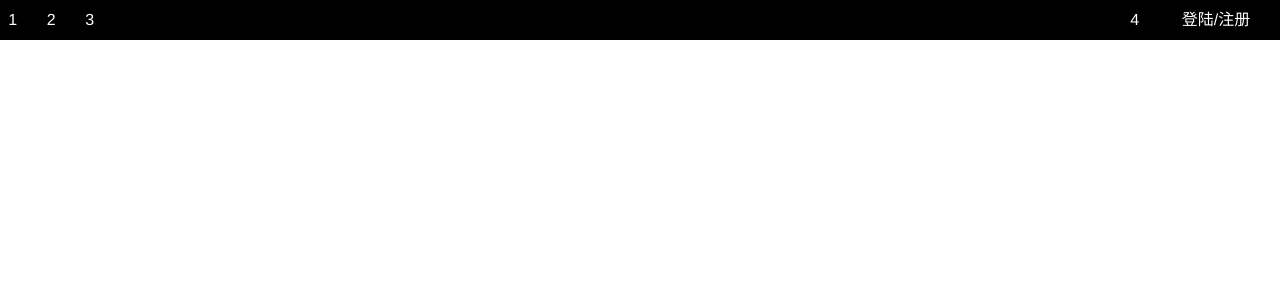
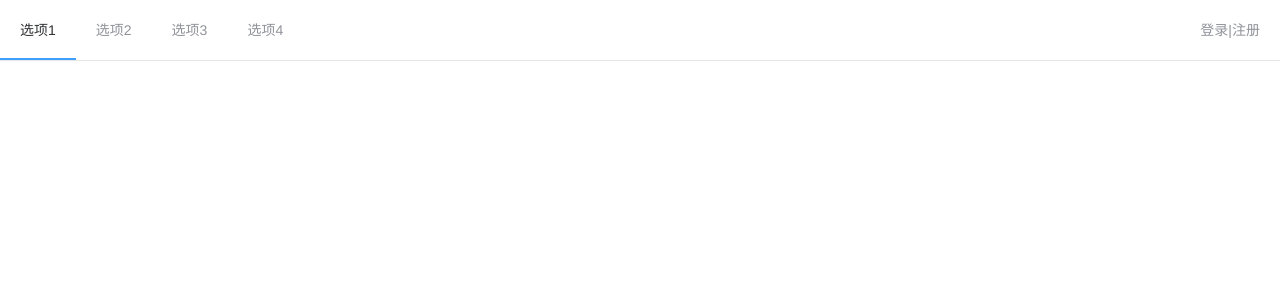
Before and after one commit to IrisLi17/TeamStyle19_front, a Vue app: page / in a window 1280 px wide. Shown: the top 300 px of the page. Built offline with nearby package versions, Linux system fonts and the light colour scheme; what vue-resource would draw is missing.

Commit message:
use element-ui and change navbar

```diff
--- a/index.html
+++ b/index.html
@@ -17,8 +17,4 @@
     height: 100%;
     width: 100%;
   }
-  #app {
-    margin-top: 0;
-    height: 100%;
-  }
 </style>
--- a/package.json
+++ b/package.json
@@ -14,6 +14,7 @@
     "lint": "eslint --ext .js,.vue src test/unit/specs test/e2e/specs"
   },
   "dependencies": {
+    "element-ui": "^2.1.0",
     "vue": "^2.4.2",
     "vue-resource": "^1.3.5",
     "vue-router": "^2.7.0",
@@ -24,6 +25,7 @@
     "babel-core": "^6.22.1",
     "babel-eslint": "^7.1.1",
     "babel-loader": "^7.1.1",
+    "babel-plugin-component": "^1.1.0",
     "babel-plugin-istanbul": "^4.1.1",
     "babel-plugin-transform-runtime": "^6.22.0",
     "babel-preset-env": "^1.3.2",
--- a/src/App.vue
+++ b/src/App.vue
@@ -21,9 +21,7 @@ export default {
   font-family: 'Avenir', Helvetica, Arial, sans-serif;
   -webkit-font-smoothing: antialiased;
   -moz-osx-font-smoothing: grayscale;
-  text-align: center;
   color: #2c3e50;
-  margin-top: 60px;
 }
 
 </style>
--- a/src/components/NavBar.vue
+++ b/src/components/NavBar.vue
@@ -1,53 +1,34 @@
 <template>
     <div>
-        <span id="no1">1</span>
-        <span id="no2">2</span>
-        <span id="no3">3</span>
-        <span id="no4">4</span>
-        <span id="log">登陆/注册</span>
+        <el-menu :default-active="activeIndex" mode="horizontal">
+            <el-menu-item index="1"> 选项1 </el-menu-item>
+            <el-menu-item index="2"> 选项2 </el-menu-item>
+            <el-menu-item index="3"> 选项3 </el-menu-item>
+            <el-menu-item index="4"> 选项4 </el-menu-item>
+            <el-menu-item index="5" id="log"> 登录|注册 </el-menu-item>
+        </el-menu>
     </div>
 </template>
 
 <script>
     export default{
-        name: 'NavBar'
+        name: 'NavBar',
+        data(){
+            return{
+                activeIndex:'1'
+            }
+        }
     }
 </script>
 
 <style lang="scss" scoped>
-    template {
-        width: 100%;
-        height: 100%;
-        margin: 0;
+#log{
+    border:none;
+    position: absolute;
+    right: 0;
+    &:visited{
+        color:#909399;
     }
-    div {
-        margin: 0;
-        width: 100%;
-        height: 5%;
-        background: {
-            color: black;
-        }
-        display: flex;
-        display: -webkit-flex; /*Safari*/
-        align-items: center;
-        justify-content: space-between;
-    }
-    span {
-        color: white;
-        line-height: 1;
-        cursor: pointer;
-        &:hover {
-            color:cyan;
-        }
-    }
-    #no1,#no2,#no3{
-        flex-basis: 2%;
-    }
-    #no4 {
-        flex-basis: 80%;
-        text-align: right;
-    }
-    #log {
-        flex-basis: 10%;
-    }
+}
+
 </style>
--- a/src/main.js
+++ b/src/main.js
@@ -2,18 +2,20 @@
 // (runtime-only or standalone) has been set in webpack.base.conf with an alias.
 import Vue from 'vue'
 import App from './App'
+import ElementUI from 'element-ui'
+import 'element-ui/lib/theme-chalk/index.css'
 import router from './router'
 import store from './vuex'
-
 // 后端接口抽象成Resource
 import VueResource from 'vue-resource'
 
 Vue.config.productionTip = false
 Vue.use(VueResource)
-
+Vue.use(ElementUI)
 /* eslint-disable no-new */
 new Vue({
   el: '#app',
+  render: h => h(App),
   store,
   router,
   template: '<App/>',
```
Also changed, not shown: .babelrc, 1 other file (tests, documents, lock files or other folders).
